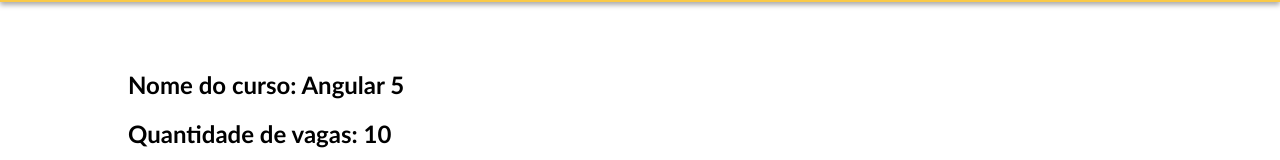
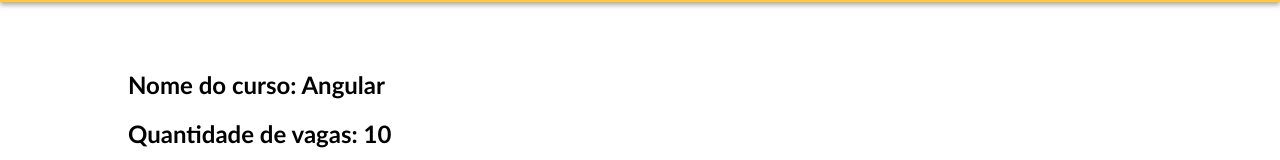
Before and after one commit to fellyph/curso-angular, an Angular app: page / in a window 1280 px wide. Shown: the part 220-380 px from the top of the page. Built offline with nearby package versions, Linux system fonts and the light colour scheme.

Commit message:
reset exercise

```diff
--- a/src/app/test.component.ts
+++ b/src/app/test.component.ts
@@ -4,11 +4,11 @@
     selector: 'app-test',
     template: `<div class="course">
                 <h1>Nome do curso: {{nomeCurso}}</h1>
-                <h2>Quantidade de vagas: {{vagas}} </h2>
+                <h2>Quantidade de vagas: {{vagas}}</h2>
             </div>`
 })
 
 export class TestComponent {
-    nomeCurso = 'Angular 5';
+    nomeCurso = 'Angular';
     vagas = 10;
 }
```
